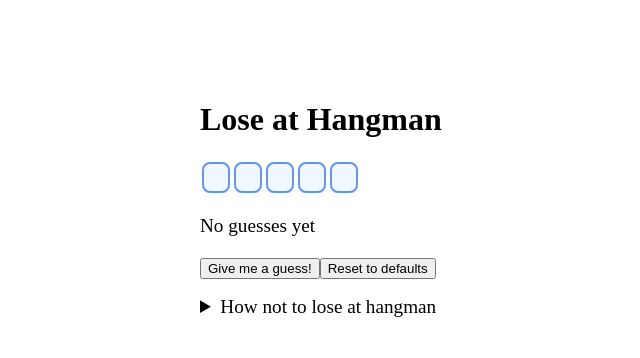
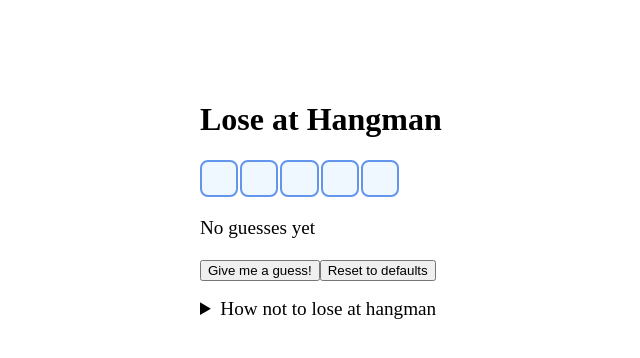
Before and after one commit to novedevo/lose_at_hangman_rs, a plain HTML site: page hangman_server/hangman.html in a window 1280 px wide. Both pictures are taken after typing "5" into the empty fields and a click on the button "Submit". Shown: the whole page, without its empty margins (88-728 px from the left). Drawn offline with Linux system fonts and the light colour scheme.

Commit message:
Restrict to 10 characters per line

```diff
--- a/hangman_server/hangman.html
+++ b/hangman_server/hangman.html
@@ -25,19 +25,23 @@
         }
 
         #playarea {
-            display: flex;
-
+            font-size: 1.25rem;
+            width: 20em;
+            display: grid;
+            grid-template-columns: repeat(10, 1fr);
+            gap: 2px;
         }
 
         #playarea button {
-            font-size: 20px;
+            font-size: inherit;
             background-color: aliceblue;
             /* color: white; */
             border: 2px solid cornflowerblue;
             border-radius: 8px;
-            padding: 2px;
-            margin: 2px;
-            min-width: 1rem;
+            min-width: 1.5em;
+            min-height: 1em;
+            padding: 0.25em 0.25em;
+            margin: 0;
         }
 
         #playarea button:hover {
@@ -70,6 +74,10 @@
             .content {
                 width: 94vw;
                 margin: 0 auto;
+            }
+
+            #playarea {
+                width: 100%;
             }
         }
     </style>
```
